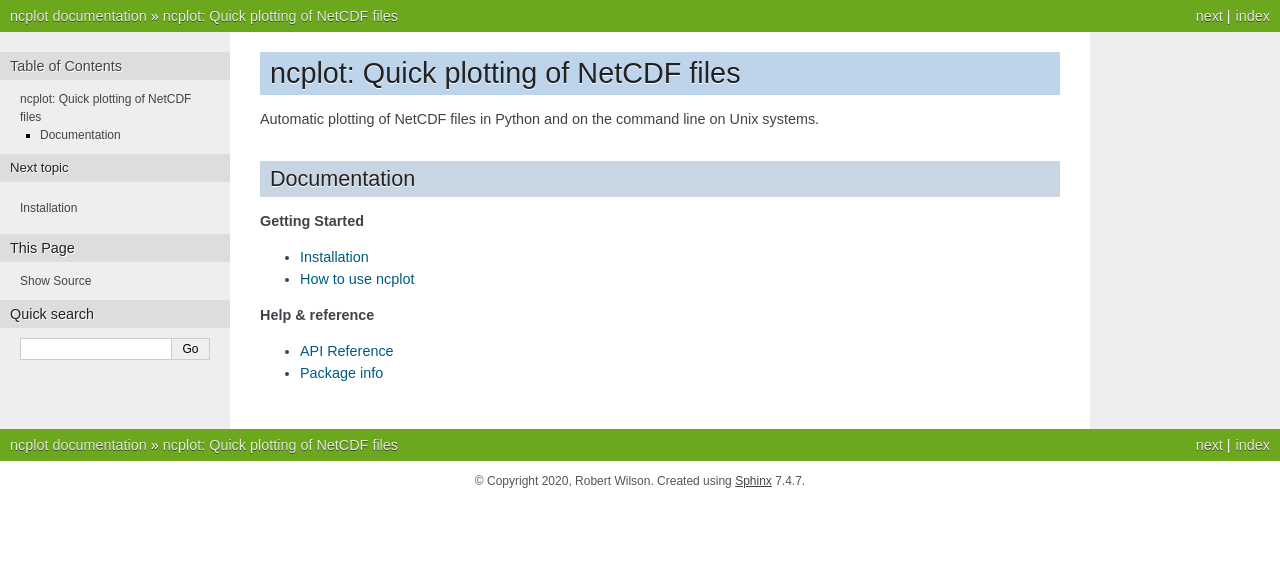
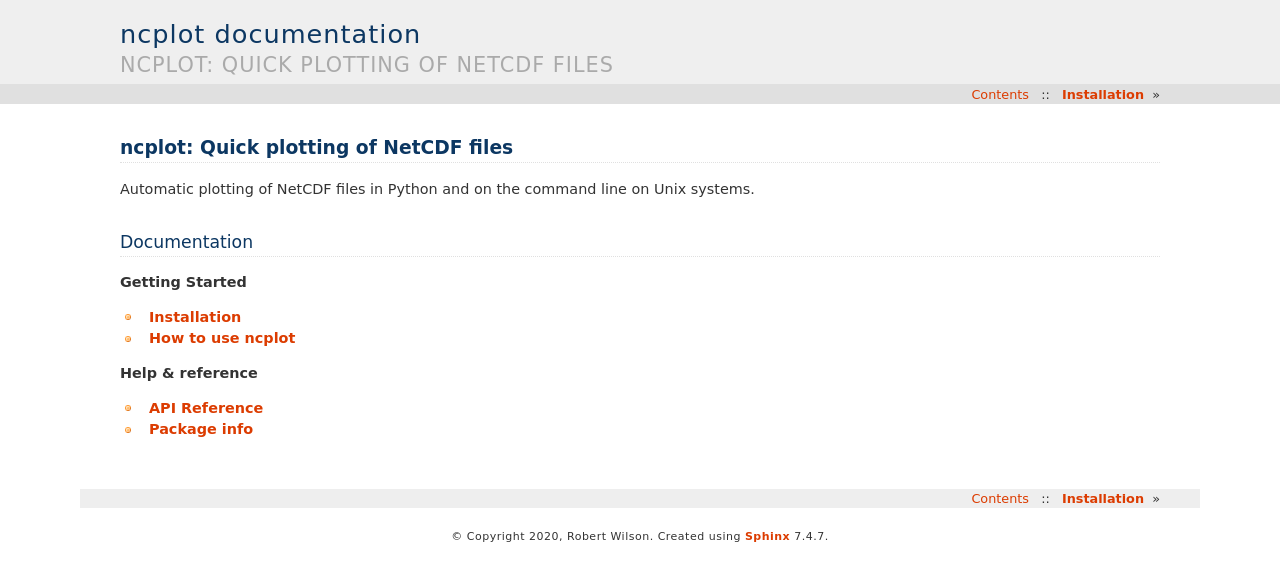
Before and after one commit to pmlmodelling/ncplot, a Sphinx documentation site: the page built from docs/source/index.rst, in a window 1280 px wide. Shown: the top 581 px of the page. Built offline with Sphinx 7.4.7, drawn with Linux system fonts in a browser that asks for light colours.

Commit message:
switch back to haiku

```diff
--- a/docs/source/conf.py
+++ b/docs/source/conf.py
@@ -41,8 +41,8 @@ extensions = [
 ]
 
 #html_theme = "sphinx_rtd_theme"
-#html_theme = "haiku"
-html_theme = "nature"
+html_theme = "haiku"
+#html_theme = "nature"
 
 
 # Add any paths that contain templates here, relative to this directory.
```
